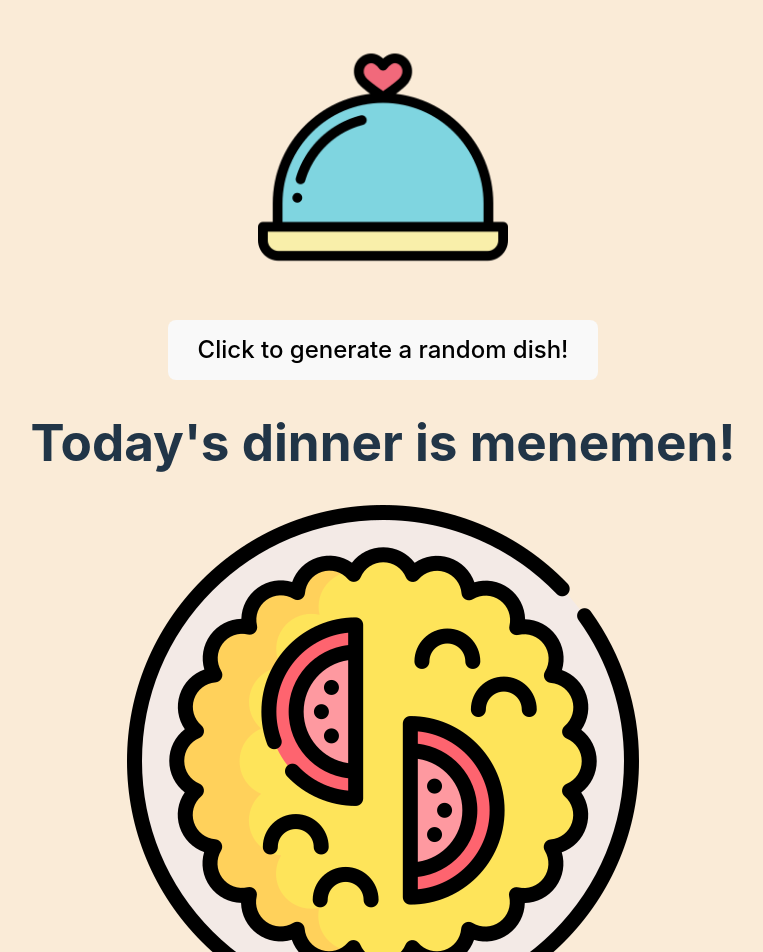
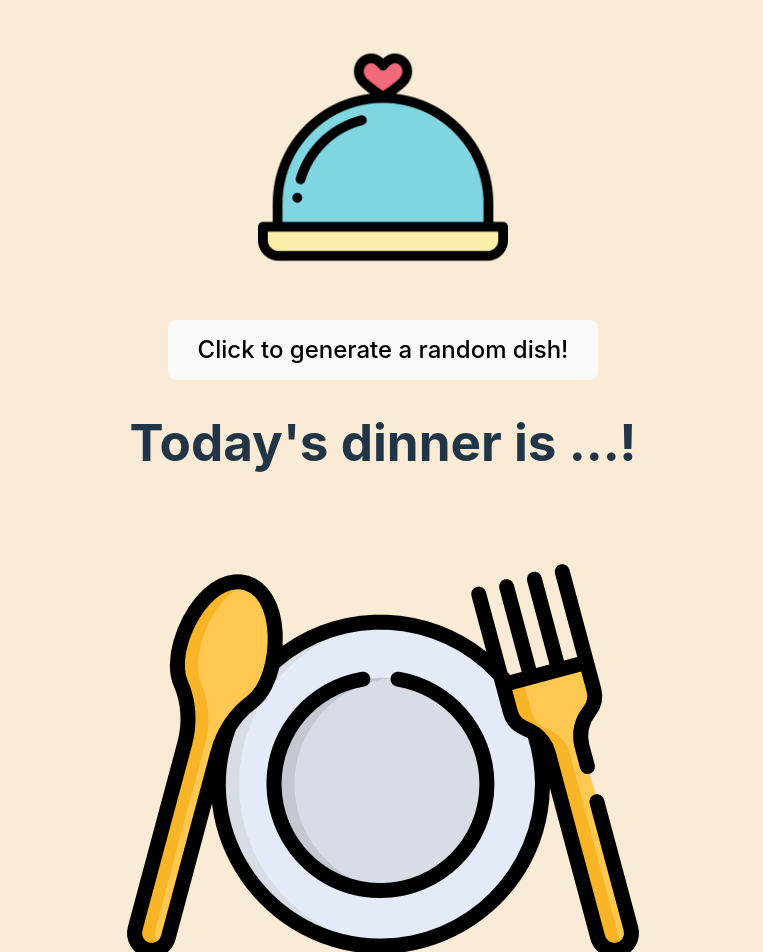
Before and after one commit to daniela-park/WhatsForDinner, a React (Vite) app: page / in a window 1280 px wide. Shown: the top 952 px of the page, without its empty margins (257-1020 px from the left). Built offline with nearby package versions, Linux system fonts and the light colour scheme.

Commit message:
useState amended

```diff
--- a/src/App.tsx
+++ b/src/App.tsx
@@ -3,7 +3,7 @@
 import './App.css'
 
 function App() {
-  const [randomDishId, setRandomDishId] = useState(0)
+  const [randomDishIndex, setRandomDishIndex] = useState(0)
 
   const dishes = [
     {
@@ -84,9 +84,8 @@
     },
   ];
 
-  var randomNum = (Math.floor(Math.random() * dishes.length));
     const handleClick = () => {
-      setRandomDishId(randomNum);
+      setRandomDishIndex(Math.floor(Math.random() * dishes.length));
     }
 
   return (
@@ -98,8 +97,8 @@
         <button onClick={handleClick}>
           Click to generate a random dish!
         </button>
-        <h1>Today's dinner is {dishes[randomNum].dishName}!</h1>
-        <img src={dishes[randomNum].dishImg} />
+        <h1>Today's dinner is {dishes[randomDishIndex].dishName}!</h1>
+        <img src={dishes[randomDishIndex].dishImg} />
       </div>
     </>
   )
```
